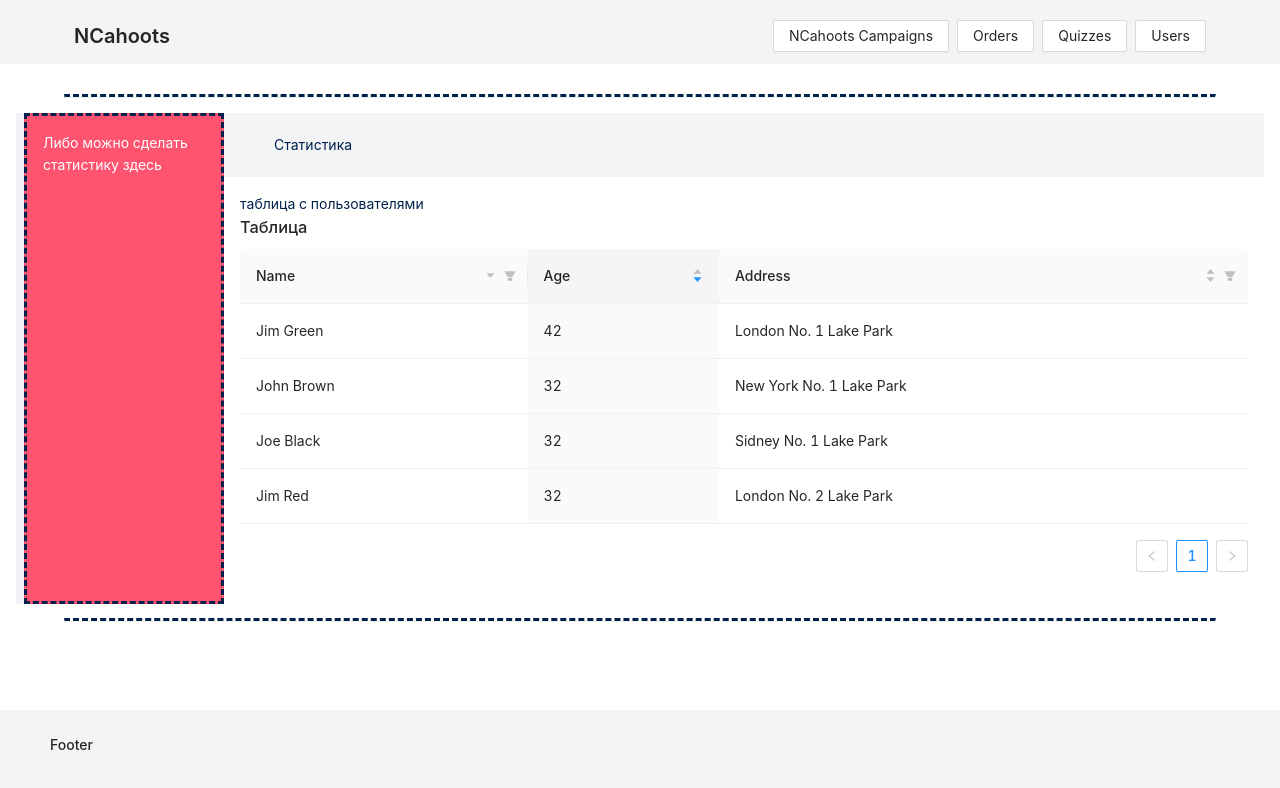
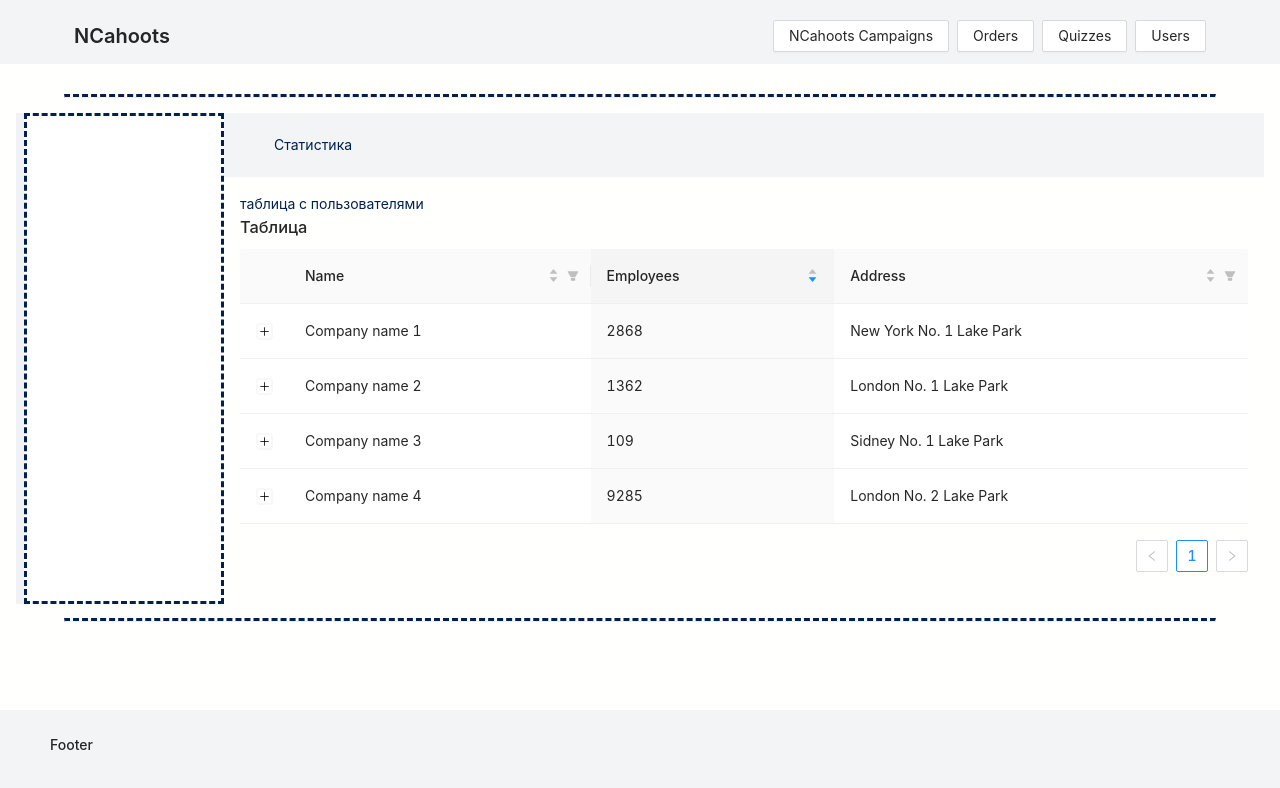
Before and after one commit to mskVitalii/admin_silicon_valley, a React (Create React App) app: page /users in a window 1280 px wide. Shown: the top 788 px of the page. Built offline with nearby package versions, Linux system fonts and the light colour scheme.

Commit message:
chart statistic in campaigns page

```diff
--- a/package.json
+++ b/package.json
@@ -3,6 +3,7 @@
   "version": "0.1.0",
   "private": true,
   "dependencies": {
+    "@ant-design/charts": "^1.0.7",
     "@testing-library/jest-dom": "^5.11.4",
     "@testing-library/react": "^11.1.0",
     "@testing-library/user-event": "^12.1.10",
--- a/public/index.html
+++ b/public/index.html
@@ -10,34 +10,11 @@
       content="Web site created using create-react-app"
     />
     <link rel="apple-touch-icon" href="%PUBLIC_URL%/logo192.png" />
-    <!--
-      manifest.json provides metadata used when your web app is installed on a
-      user's mobile device or desktop. See https://developers.google.com/web/fundamentals/web-app-manifest/
-    -->
     <link rel="manifest" href="%PUBLIC_URL%/manifest.json" />
-    <!--
-      Notice the use of %PUBLIC_URL% in the tags above.
-      It will be replaced with the URL of the `public` folder during the build.
-      Only files inside the `public` folder can be referenced from the HTML.
-
-      Unlike "/favicon.ico" or "favicon.ico", "%PUBLIC_URL%/favicon.ico" will
-      work correctly both with client-side routing and a non-root public URL.
-      Learn how to configure a non-root public URL by running `npm run build`.
-    -->
-    <title>React App</title>
+    <title>NCahoots Web</title>
   </head>
   <body>
     <noscript>You need to enable JavaScript to run this app.</noscript>
     <div id="root"></div>
-    <!--
-      This HTML file is a template.
-      If you open it directly in the browser, you will see an empty page.
-
-      You can add webfonts, meta tags, or analytics to this file.
-      The build step will place the bundled scripts into the <body> tag.
-
-      To begin the development, run `npm start` or `yarn start`.
-      To create a production bundle, use `npm run build` or `yarn build`.
-    -->
   </body>
 </html>
--- /dev/null
+++ b/src/components/campaigns/StatisticChart.js
@@ -0,0 +1,34 @@
+import React from 'react'
+import { Line } from '@ant-design/charts';
+
+function StatisticChart() {
+    let data = [
+        { year: '1991', value: 3 },
+        { year: '1992', value: 4 },
+        { year: '1993', value: 3.5 },
+        { year: '1994', value: 5 },
+        { year: '1995', value: 4.9 },
+        { year: '1996', value: 6 },
+        { year: '1997', value: 7 },
+        { year: '1998', value: 9 },
+        { year: '1999', value: -3 },
+      ];
+
+      let config = {
+        data,
+        xField: 'year',
+        yField: 'value',
+        point: {
+          size: 5,
+          shape: 'diamond',
+        },
+      };
+
+      return (
+          <Line {...config} />
+      )
+}
+
+StatisticChart.propTypes = {};
+
+export default StatisticChart;
--- a/src/components/campaigns/TableCampaigns.js
+++ b/src/components/campaigns/TableCampaigns.js
@@ -1,29 +1,32 @@
-import React from 'react'
-import PropTypes from 'prop-types'
-import { Table } from 'antd';
-
+import React from "react";
+import PropTypes from "prop-types";
+import { Table } from "antd";
 
 function NCahootsCampaignsTable() {
-    const columns = [{
-        title: 'Name',
-        dataIndex: 'name',
+  const columns = [
+    {
+      title: "Name",
+      dataIndex: "name",
       filters: [
         {
-            text: 'Joe',
-            value: 'Joe',
-        }, {
-            text: 'Jim',
-            value: 'Jim',
-        }, {
-            text: 'Submenu',
-            value: 'Submenu',
+          text: "Joe",
+          value: "Joe",
+        },
+        {
+          text: "Jim",
+          value: "Jim",
+        },
+        {
+          text: "Submenu",
+          value: "Submenu",
           children: [
             {
-                text: 'Green',
-                value: 'Green',
-            }, {
-                text: 'Black',
-                value: 'Black',
+              text: "Green",
+              value: "Green",
+            },
+            {
+              text: "Black",
+              value: "Black",
             },
           ],
         },
@@ -32,67 +35,87 @@ function NCahootsCampaignsTable() {
       // here is that finding the name started with `value`
       onFilter: (value, record) => record.name.indexOf(value) === 0,
       sorter: (a, b) => a.name.length - b.name.length,
-        sortDirections: ['descend'],
+      sortDirections: ["descend", "ascend"],
     },
     {
-            title: 'Age',
-            dataIndex: 'age',
-            defaultSortOrder: 'descend',
+      title: "Employees",
+      dataIndex: "employees",
+      defaultSortOrder: "descend",
       sorter: (a, b) => a.age - b.age,
     },
     {
-            title: 'Address',
-            dataIndex: 'address',
+      title: "Address",
+      dataIndex: "address",
       filters: [
         {
-                text: 'London',
-                value: 'London',
-            }, {
-                text: 'New York',
-                value: 'New York',
+          text: "London",
+          value: "London",
+        },
+        {
+          text: "New York",
+          value: "New York",
         },
       ],
       filterMultiple: false,
       onFilter: (value, record) => record.address.indexOf(value) === 0,
       sorter: (a, b) => a.address.length - b.address.length,
-            sortDirections: ['descend', 'ascend'],
+      sortDirections: ["descend", "ascend"],
     },
   ];
 
   const data = [
     {
-            key: '1',
-            name: 'John Brown',
-            age: 32,
-            address: 'New York No. 1 Lake Park',
-        }, {
-            key: '2',
-            name: 'Jim Green',
-            age: 42,
-            address: 'London No. 1 Lake Park',
-        }, {
-            key: '3',
-            name: 'Joe Black',
-            age: 32,
-            address: 'Sidney No. 1 Lake Park',
-        }, {
-            key: '4',
-            name: 'Jim Red',
-            age: 32,
-            address: 'London No. 2 Lake Park',
-        }
+      key: "1",
+      name: "Company name 1",
+      employees: Math.round(Math.random() * 10000),
+      address: "New York No. 1 Lake Park",
+      description: "Details for 'Company name 1'",
+    },
+    {
+      key: "2",
+      name: "Company name 2",
+      employees: Math.round(Math.random() * 10000),
+      address: "London No. 1 Lake Park",
+      description: "Details for 'Company name 2'",
+    },
+    {
+      key: "3",
+      name: "Company name 3",
+      employees: Math.round(Math.random() * 10000),
+      address: "Sidney No. 1 Lake Park",
+      description: "Details for 'Company name 3'",
+    },
+    {
+      key: "4",
+      name: "Company name 4",
+      employees: Math.round(Math.random() * 10000),
+      address: "London No. 2 Lake Park",
+      description: "Details for 'Company name 4'",
+    },
   ];
 
   function onChange(pagination, filters, sorter, extra) {
-        console.log('params', pagination, filters, sorter, extra);
+    console.log("params", pagination, filters, sorter, extra);
   }
 
   return (
     <div>
       <h3>Таблица</h3>
-    <Table columns={columns} dataSource={data} onChange={onChange} /></div>)
+      <Table
+        columns={columns}
+        dataSource={data}
+        onChange={onChange}
+        expandable={{
+          expandedRowRender: (record) => (
+            <p style={{ margin: 0 }}>{record.description}</p>
+          ),
+          rowExpandable: (record) => record.name !== "Not Expandable",
+        }}
+      />
+    </div>
+  );
 }
 
-NCahootsCampaignsTable.propTypes = {}
+NCahootsCampaignsTable.propTypes = {};
 
 export default NCahootsCampaignsTable;
--- a/src/index.css
+++ b/src/index.css
@@ -25,7 +25,7 @@ hr {
   border: #00214d 3px dashed;
   padding: 1rem;
   margin-left: 0.5rem;
-  background: #ff5470;
+  background: white;
 }
 [data-theme="dark"] .ant-layout-sider {
   background: #3499ec;
--- /dev/null
+++ b/src/pages/Campaigns.css
@@ -0,0 +1,3 @@
+.stat-chart-cont{
+    height: 90%;
+}
--- a/src/pages/Campaigns.js
+++ b/src/pages/Campaigns.js
@@ -1,27 +1,43 @@
-import React from 'react'
-import TableNCahootsCampaigns  from '../components/campaigns/TableCampaigns'
-import { Layout } from 'antd'
+import React from "react";
+import { Layout, Card } from "antd";
 
-import PropTypes from 'prop-types'
+import "./Campaigns.css";
 
-const { Header, Sider, Content } = Layout
+import PropTypes from "prop-types";
 
+import TableNCahootsCampaigns from "../components/campaigns/TableCampaigns";
+import StatisticChart from "../components/campaigns/StatisticChart";
+
+const { Header, Sider, Content } = Layout;
 
 const CampaingsPage = () => {
+
+    // let [height, setHeight] = React.useState(null)
   return (
     <Layout>
-            <Sider>Либо можно сделать статистику здесь</Sider>
+      <Sider width="30vw" height="100%">
+        {/* <Card
+          title="Статистика"
+          style={{ width: "100%", height: "100%" }}
+          className="chart-card"
+        > */}
+        <h2>Статистика</h2>
+          <div className="stat-chart-cont">
+            <StatisticChart />
+          </div>
+        {/* </Card> */}
+      </Sider>
       <Layout>
         <Header>Статистика</Header>
         <Content>
           таблица с NCahoots Campaigns
-                    <TableNCahootsCampaigns/>
+          <TableNCahootsCampaigns />
         </Content>
       </Layout>
     </Layout>
-    )
-}
+  );
+};
 
-CampaingsPage.propTypes = {}
+CampaingsPage.propTypes = {};
 
-export default CampaingsPage
+export default CampaingsPage;
```
Also changed, not shown: 1 other file (tests, documents, lock files or other folders). Lines whose indentation alone changed are shown as unchanged.
